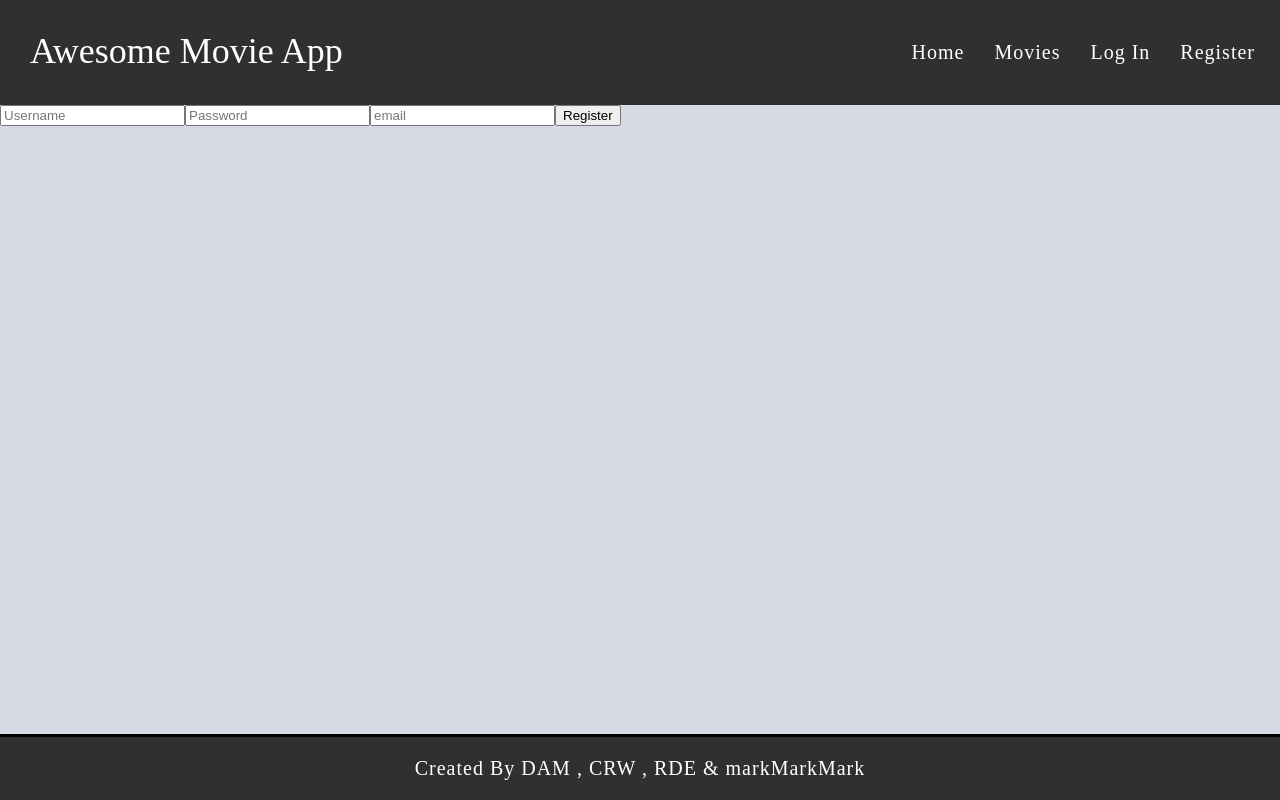
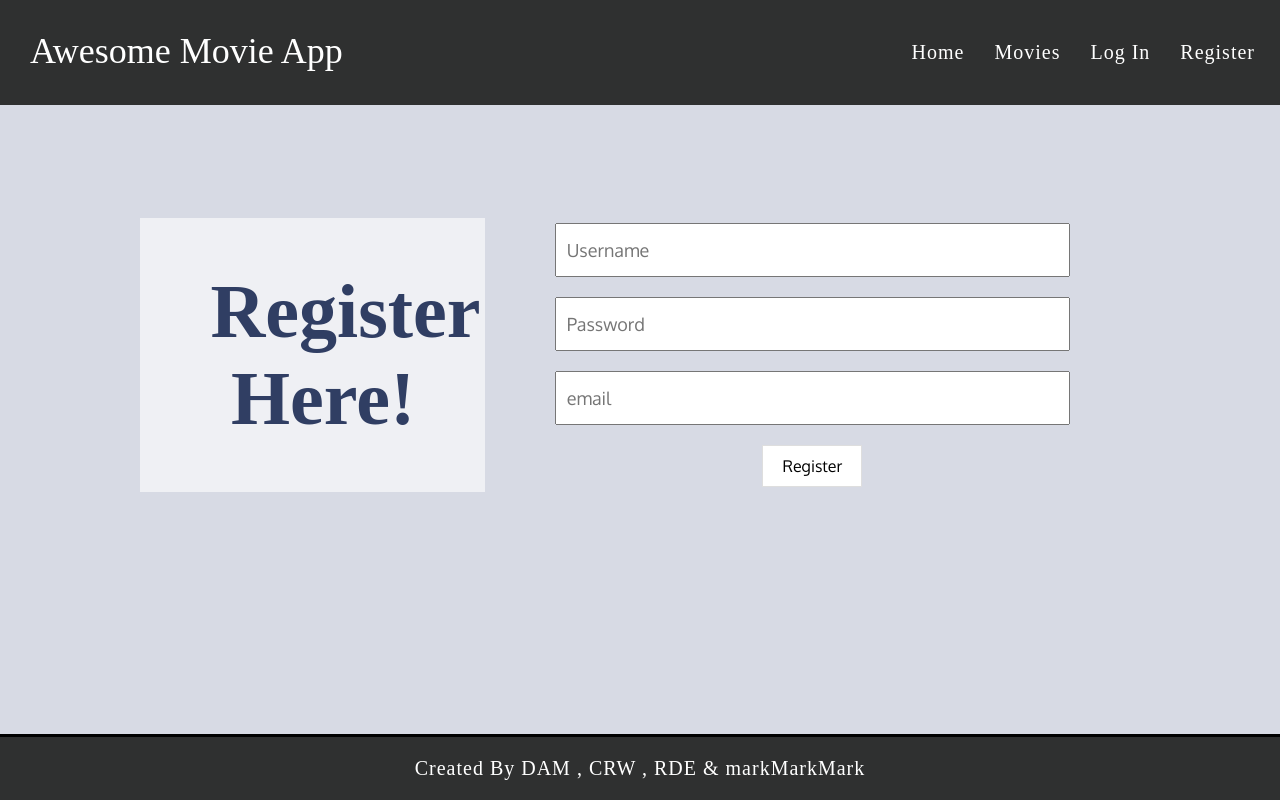
Before and after one commit to hewhowearspants/Practice-Project-3, a React (Create React App) app in the folder client/: page /register in a window 1280 px wide. Built offline with nearby package versions, Linux system fonts and the light colour scheme; no server answers.

Commit message:
add styles to register page

```diff
--- a/client/src/components/Register.jsx
+++ b/client/src/components/Register.jsx
@@ -23,10 +23,15 @@ class Register extends Component {
     return (
       <div>
         <form onSubmit={(e) => this.props.handleRegisterSubmit(e, this.state.username, this.state.password, this.state.email)}>
+          <div className="logincontainer">
+          <h1>Register Here!</h1>
+          <div className="login">
           <input type="text" name="username" value={this.state.username} placeholder="Username" onChange={this.handleInputChange} />
           <input type="password" name="password" value={this.state.password} placeholder="Password" onChange={this.handleInputChange} />
           <input type="email" name="email" value={this.state.email} placeholder="email" onChange={this.handleInputChange} />
           <input type="submit" value='Register' />
+          </div>
+          </div>
         </form>
       </div>
     )
```
